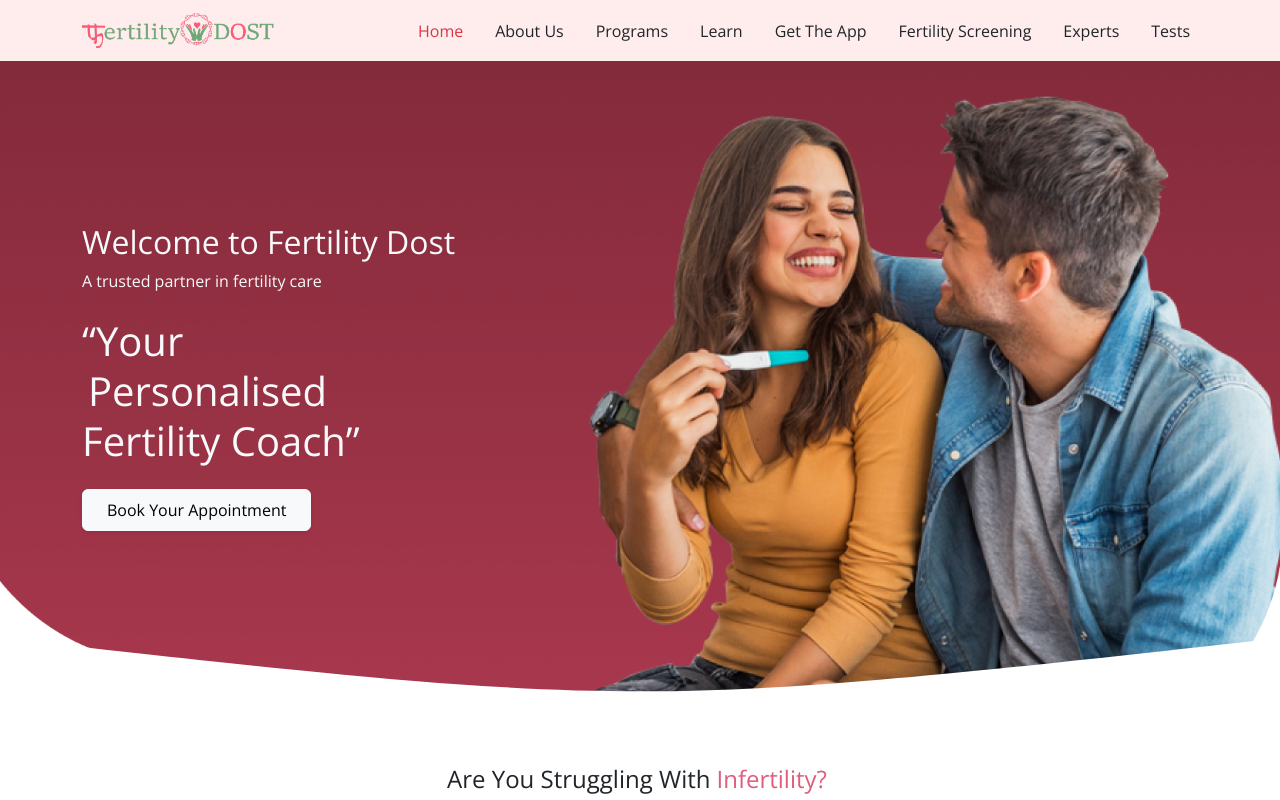
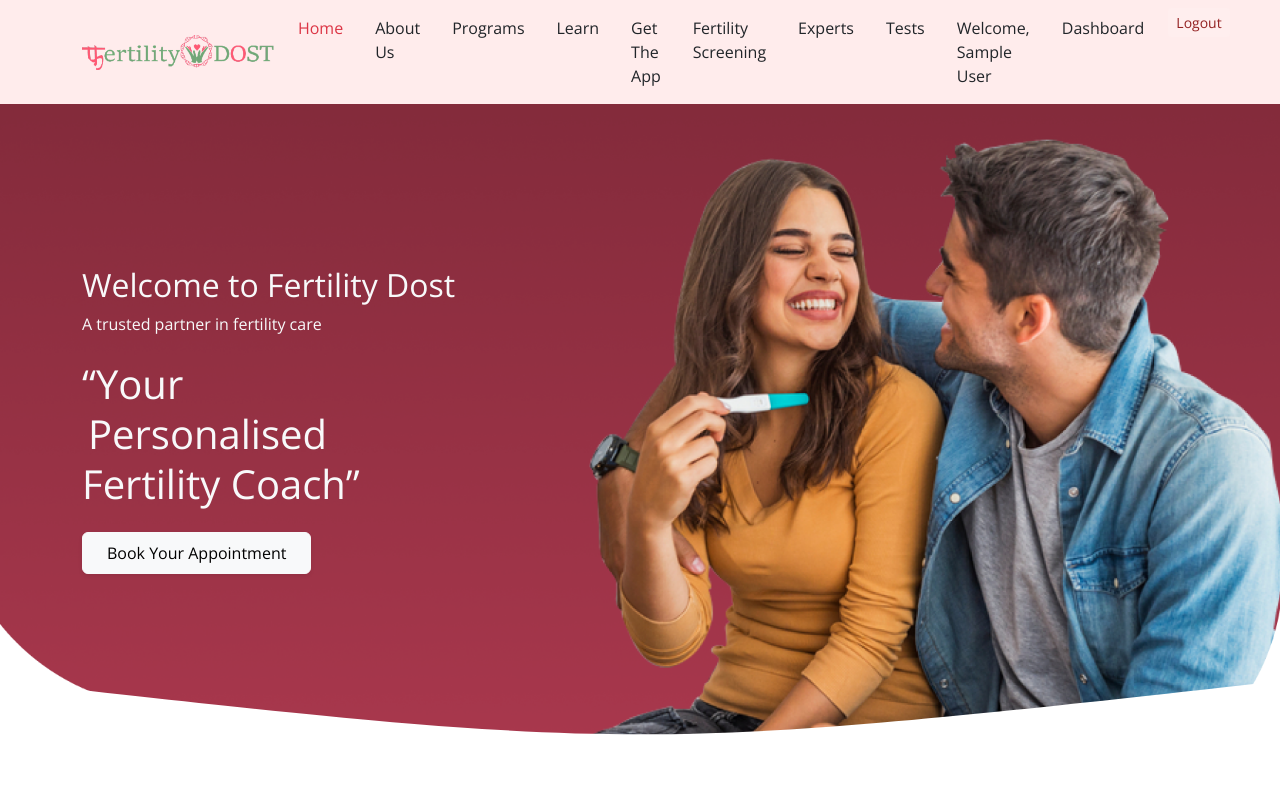
Before and after one commit to anshguptasince2004/FertilityDost, a React (Vite) app: page / in a window 1280 px wide. Shown: the top 800 px of the page. Built offline with nearby package versions, Linux system fonts and the light colour scheme; sample sign-in values are in the browser's storage.

Commit message:
Updated authentication in frontend

```diff
--- a/src/layout/Header.jsx
+++ b/src/layout/Header.jsx
@@ -1,22 +1,16 @@
-import { Link, NavLink } from 'react-router-dom';
+import { Link, NavLink, useNavigate } from 'react-router-dom';
 import { useTheme } from '../Context/ThemeContext';
 import { useAuth } from "../Context/AuthContext";
 
+function Header() {
+  const { theme } = useTheme();
+  const { user, logout } = useAuth();
+  const navigate = useNavigate();
 
-function Header() {
-  const { user, logout } = useAuth();
-  {
-    user ? (
-      <>
-        <span>Welcome, {user.name}</span>
-        <button onClick={logout}>Logout</button>
-      </>
-    ) : (
-      <Link to="/login">Login</Link>
-    )
-  }
-
-  const { theme } = useTheme();
+  const handleLogout = () => {
+    logout();
+    navigate("/login");
+  };
 
   return (
     <nav className="navbar navbar-expand-lg sticky-top" style={{ backgroundColor: theme.color }}>
@@ -28,6 +22,7 @@ function Header() {
             style={{ height: '35px' }}
           />
         </Link>
+
         <button className="navbar-toggler" type="button" data-bs-toggle="collapse" data-bs-target="#navbarNav">
           <span className="navbar-toggler-icon"></span>
         </button>
@@ -58,6 +53,30 @@ function Header() {
             <li className="nav-item">
               <NavLink to="/test" className={({ isActive }) => isActive ? "nav-link text-danger" : "nav-link text-dark"}>Tests</NavLink>
             </li>
+
+            {/* 👇 Conditional Auth Buttons */}
+            {user ? (
+              <>
+                <li className="nav-item d-flex align-items-center">
+                  <span className="nav-link text-dark">Welcome, {user.name}</span>
+                </li>
+                <li className="nav-item">
+                  <NavLink to="/dashboard" className="nav-link text-dark">Dashboard</NavLink>
+                </li>
+                <li className="nav-item">
+                  <button onClick={handleLogout} className="btn btn-sm btn-outline-danger">Logout</button>
+                </li>
+              </>
+            ) : (
+              <>
+                <li className="nav-item">
+                  <NavLink to="/login" className="btn btn-sm btn-outline-primary">Login</NavLink>
+                </li>
+                <li className="nav-item">
+                  <NavLink to="/signup" className="btn btn-sm btn-primary ms-2">Sign Up</NavLink>
+                </li>
+              </>
+            )}
           </ul>
         </div>
       </div>
--- a/src/pages/Login.jsx
+++ b/src/pages/Login.jsx
@@ -1,7 +1,7 @@
 import React, { useState } from "react";
 import axios from "axios";
 import { useAuth } from "./../Context/AuthContext";
-
+import { useNavigate } from "react-router-dom";
 
 const Login = () => {
   const [formData, setFormData] = useState({
@@ -9,8 +9,7 @@ const Login = () => {
     password: "",
   });
   const { login } = useAuth();
-
-login(token);
+  const navigate = useNavigate();
 
   const [message, setMessage] = useState("");
 
@@ -23,12 +22,16 @@ login(token);
   try {
     const res = await axios.post("http://localhost:5000/api/auth/login", formData);
     localStorage.setItem("token", res.data.token);
+    login(res.data.token);
     setMessage("Login successful!");
+    navigate("/dashboard");
   } catch (err) {
-      setMessage("Login failed");
-      console.error(err.response?.data || err.message);
+    const backendError = err.response?.data?.error || "Login failed";
+    setMessage(backendError);
+    console.error("Login error:", backendError);
   }
 };
+
 
   return (
     <div style={{ maxWidth: "400px", margin: "auto", padding: "2rem" }}>
```
Also changed, not shown: 2 other files (tests, documents, lock files or other folders). Lines whose indentation alone changed are shown as unchanged.
